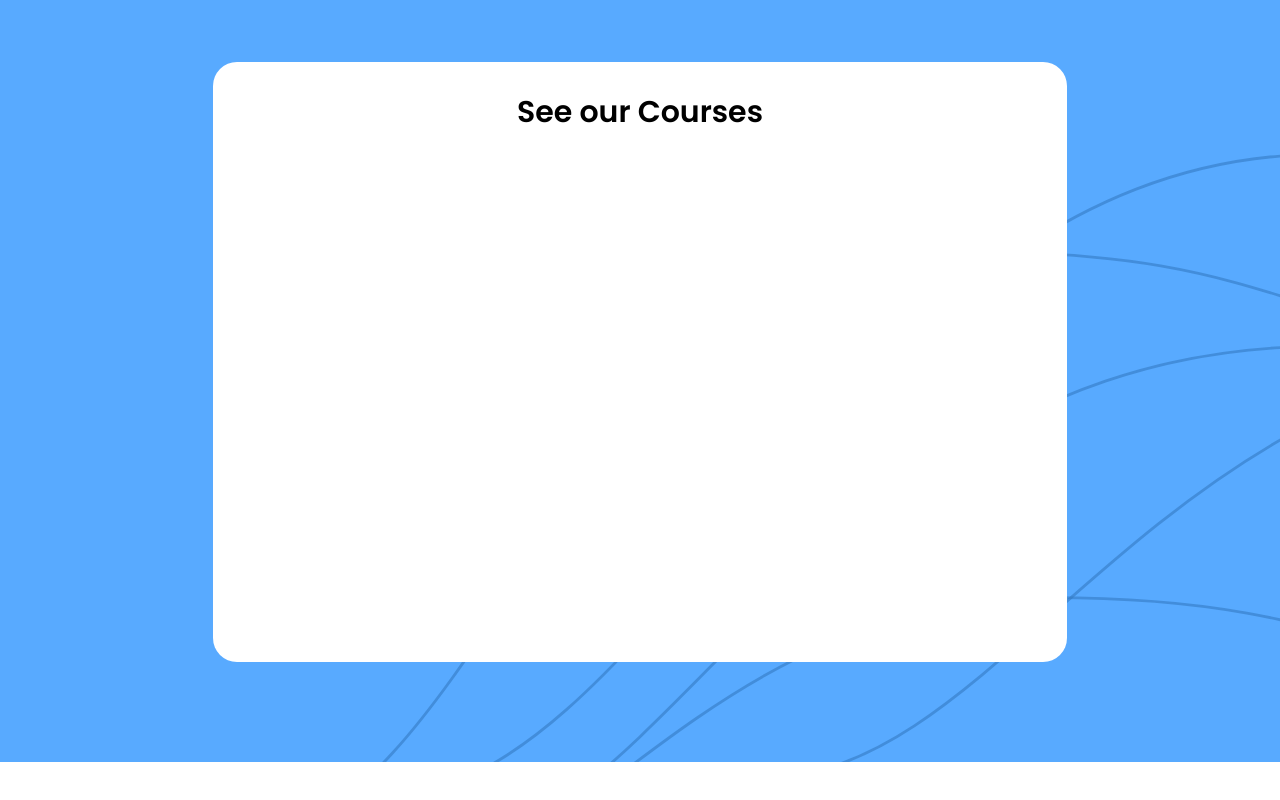
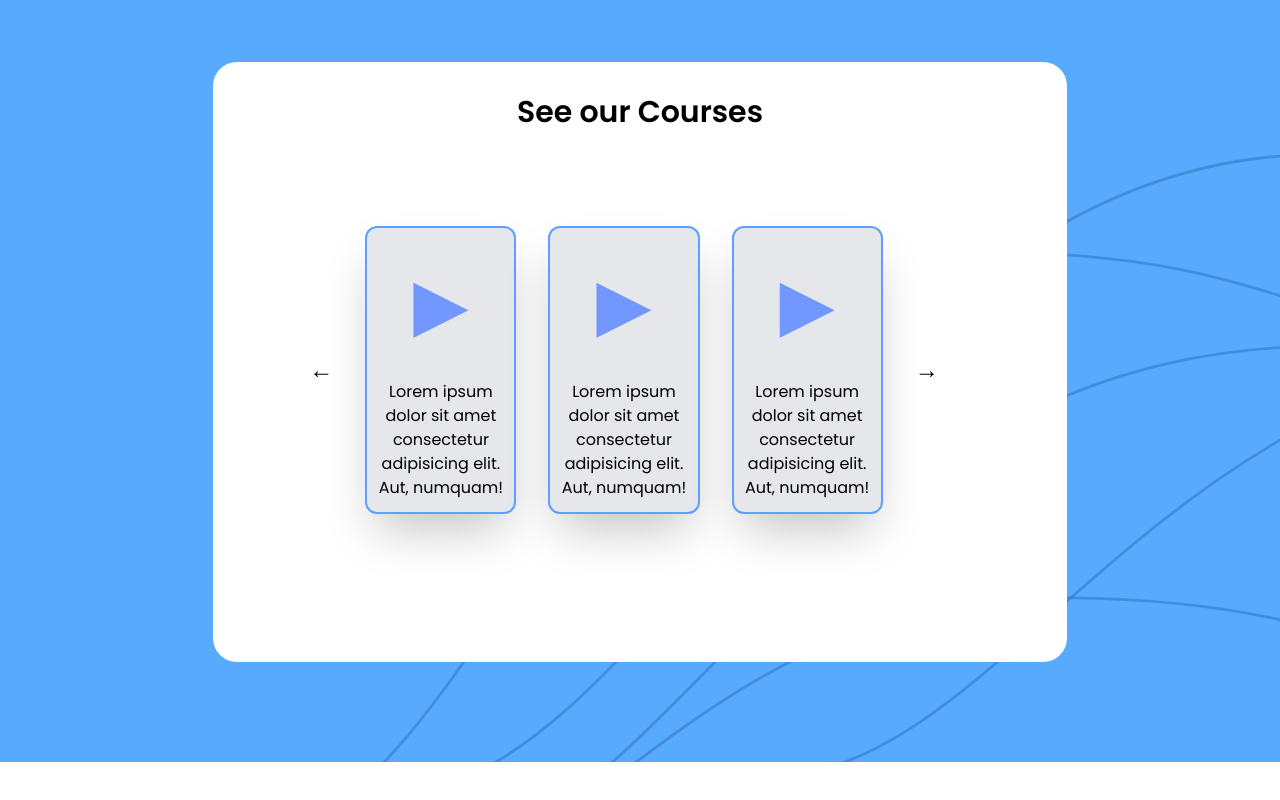
Before and after one commit to imneli/education_platform, a website built with Vite: page index.html in a window 1280 px wide. Shown: the part 910-1710 px from the top of the page. Before the commit the page ends 1672 px from the top, so only its background shows below. Built offline with nearby package versions, Linux system fonts and the light colour scheme.

Commit message:
Commit 7: Section 2 (Courses)

```diff
--- a/assets/js/reveal.js
+++ b/assets/js/reveal.js
@@ -10,3 +10,28 @@ revelar.reveal('.container-oriation', {
     duration: 2000,
     distance: '90px',
 })
+
+revelar.reveal('.seta1', {
+    duration: 2000,
+    distance: '-120px',
+})
+
+revelar.reveal('.curso1', {
+    duration: 2000,
+    distance: '-120px',
+})
+revelar.reveal('.curso2', {
+    duration: 2000,
+    distance: '-120px',
+    delay: 250
+})
+revelar.reveal('.curso3', {
+    duration: 2000,
+    distance: '-120px',
+    delay: 500
+})
+
+revelar.reveal('.seta2', {
+    duration: 2000,
+    distance: '-120px',
+})
--- a/index.html
+++ b/index.html
@@ -48,7 +48,34 @@
     <section id="section-2" class="second-sec min-h-screen justify-center flex align-middle">
         <div class="content w-8/12 bg-white rounded-3xl text-center">
             <h1 class="mt-8 font-semibold text-3xl">See our Courses</h1>
+
+            <div class="itens flex align-middle justify-center m-24">
+                <p class="cursor-pointer seta1 mt-32 mr-8 flex rotate-90 text-2xl">←</p>
+                <div class="curso1 courses shadow-2xl w-72 h-72 bg-gray-200 rounded-xl mr-8">
+                    <div class="cont flex justify-center align-middle flex-col">
+                        <p class="play text-7xl mt-10"><a href="https://github.com/imneli">▶</a></p>
+                        <p class="mt-10">Lorem ipsum dolor sit amet consectetur adipisicing elit. Aut, numquam!</p>
+                    </div>
+                </div>
+                <div class="curso2 courses shadow-2xl w-72 h-72 bg-gray-200 rounded-xl mr-8">
+                    <div class="cont flex justify-center align-middle flex-col">
+                        <p class="play text-7xl mt-10"><a href="https://github.com/imneli">▶</a></p>
+                        <p class="mt-10">Lorem ipsum dolor sit amet consectetur adipisicing elit. Aut, numquam!</p>
+                    </div>
+                </div>
+                <div class="curso3 courses shadow-2xl w-72 h-72 bg-gray-200 rounded-xl mr-8">
+                    <div class="cont flex justify-center align-middle flex-col">
+                        <p class="play text-7xl mt-10"><a href="https://github.com/imneli">▶</a></p>
+                        <p class="mt-10">Lorem ipsum dolor sit amet consectetur adipisicing elit. Aut, numquam!</p>
+                    </div>
+                </div>
+                <p class="seta2 mt-32 mr-8 flex rotate-90 text-2xl cursor-pointer">→</p>
+            </div>
         </div>
+    </section>
+
+    <section class="min-h-screen">
+
     </section>
   </main>
 </body>
--- a/src/styles.css
+++ b/src/styles.css
@@ -73,3 +73,12 @@ header > ul > li {
 .container-oriation {
     visibility: hidden;
 }
+
+.curso1, .curso2, .curso3 {
+    visibility: hidden;
+    border: 2px solid rgb(95, 159, 255)
+}
+
+.play {
+    color: rgb(114, 152, 255);
+}
```
